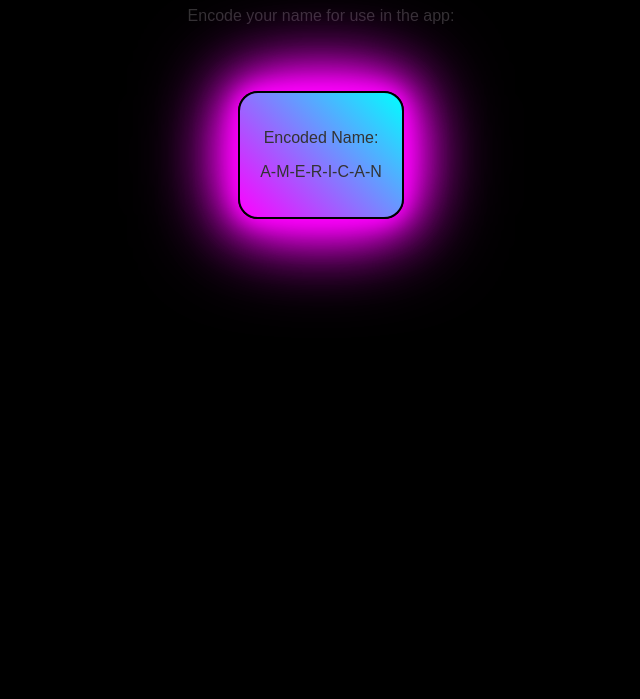
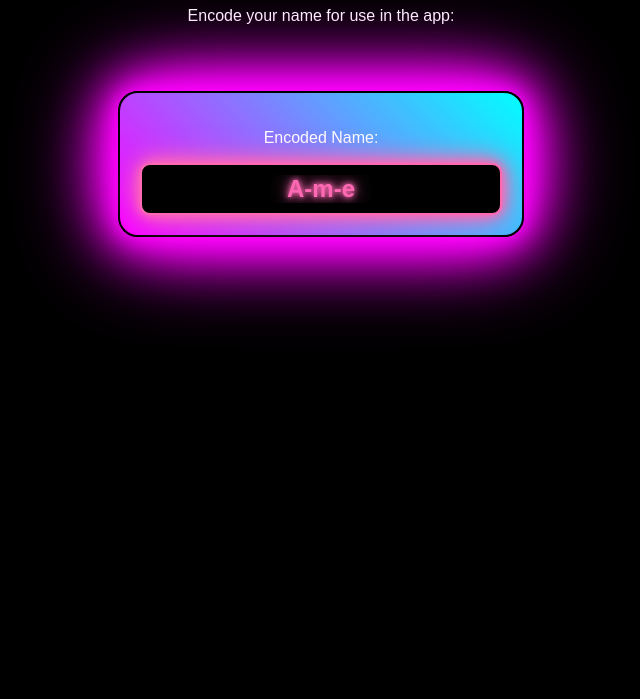
Before and after one commit to MysticWaveTech/Schemes, a plain HTML site: page 030125.html in a window 1280 px wide. Shown: the part 101-800 px from the top of the page, without its empty margins (319-959 px from the left). Drawn offline with Linux system fonts and the light colour scheme.

Commit message:
Add files via upload

```diff
--- a/030125.html
+++ b/030125.html
@@ -40,7 +40,37 @@
     <p>Encode your name for use in the app:</p>
     <div class="name-container">
         <p>Encoded Name:</p>
-        <p class="encoded-name">A-M-E-R-I-C-A-N</p>
+          <style>
+        body {
+            background-color: #000;
+            color: #fff;
+            font-family: Arial, sans-serif;
+            text-align: center;
+            padding: 20px;
+        }
+
+        .glowing-input {
+            font-size: 24px;
+            font-weight: bold;
+            color: #ff69b4; /* Pink text */
+            background-color: #000; /* Black background */
+            border: 2px solid #ff69b4;
+            border-radius: 10px;
+            padding: 10px 15px;
+            text-align: center;
+            text-shadow: 0 0 5px #ff69b4, 0 0 10px #ff69b4, 0 0 20px #ff69b4;
+            box-shadow: 0 0 10px #ff69b4, 0 0 20px #ff69b4, 0 0 30px #ff69b4;
+            outline: none;
+            transition: box-shadow 0.3s ease-in-out;
+        }
+
+        .glowing-input:focus {
+            box-shadow: 0 0 20px #ff69b4, 0 0 40px #ff69b4, 0 0 60px #ff69b4;
+        }
+    </style>
+
+    <input class="glowing-input" type="text" value="A-m-e">
+</body>
     </div>
 </body>
 </html>
```
